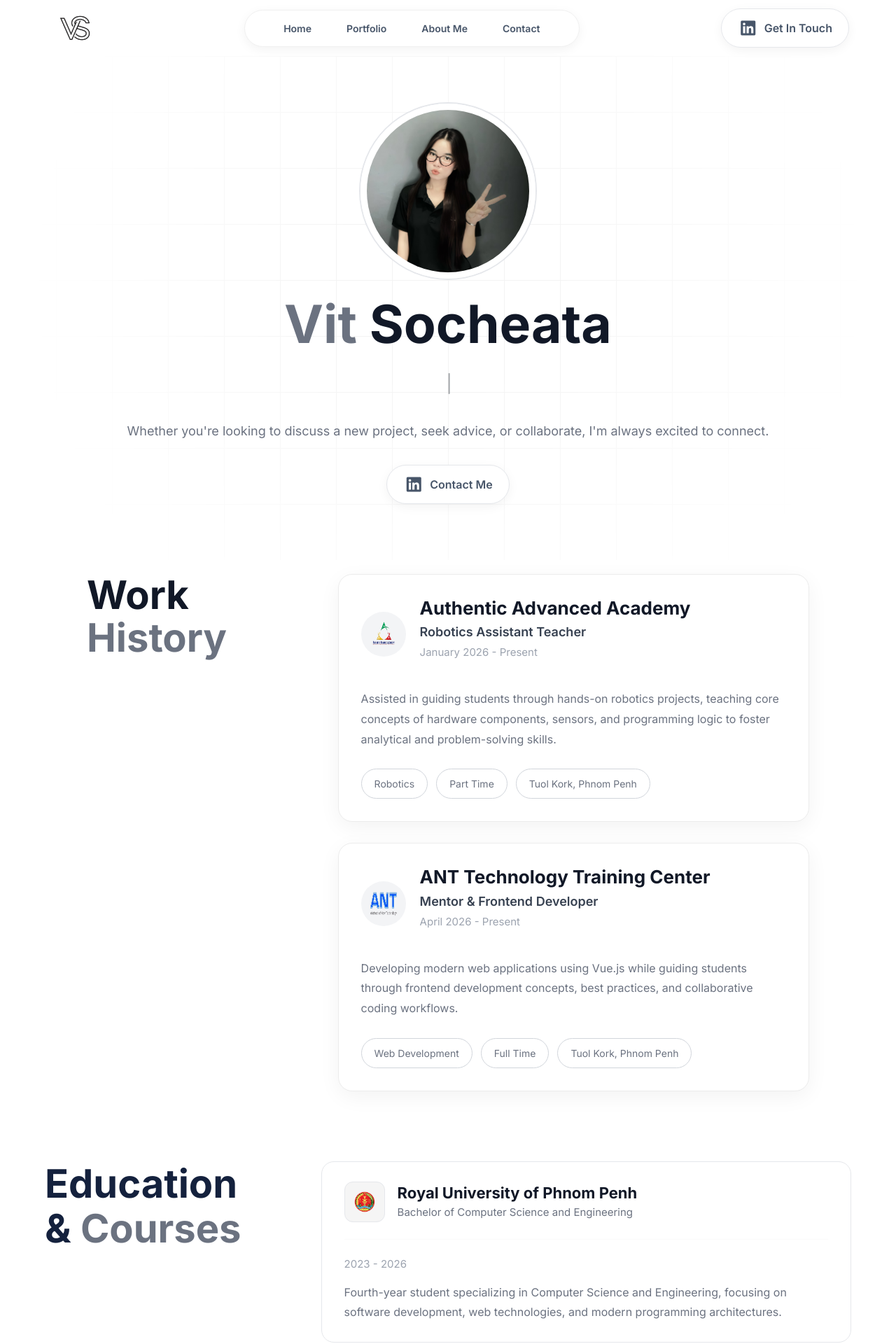
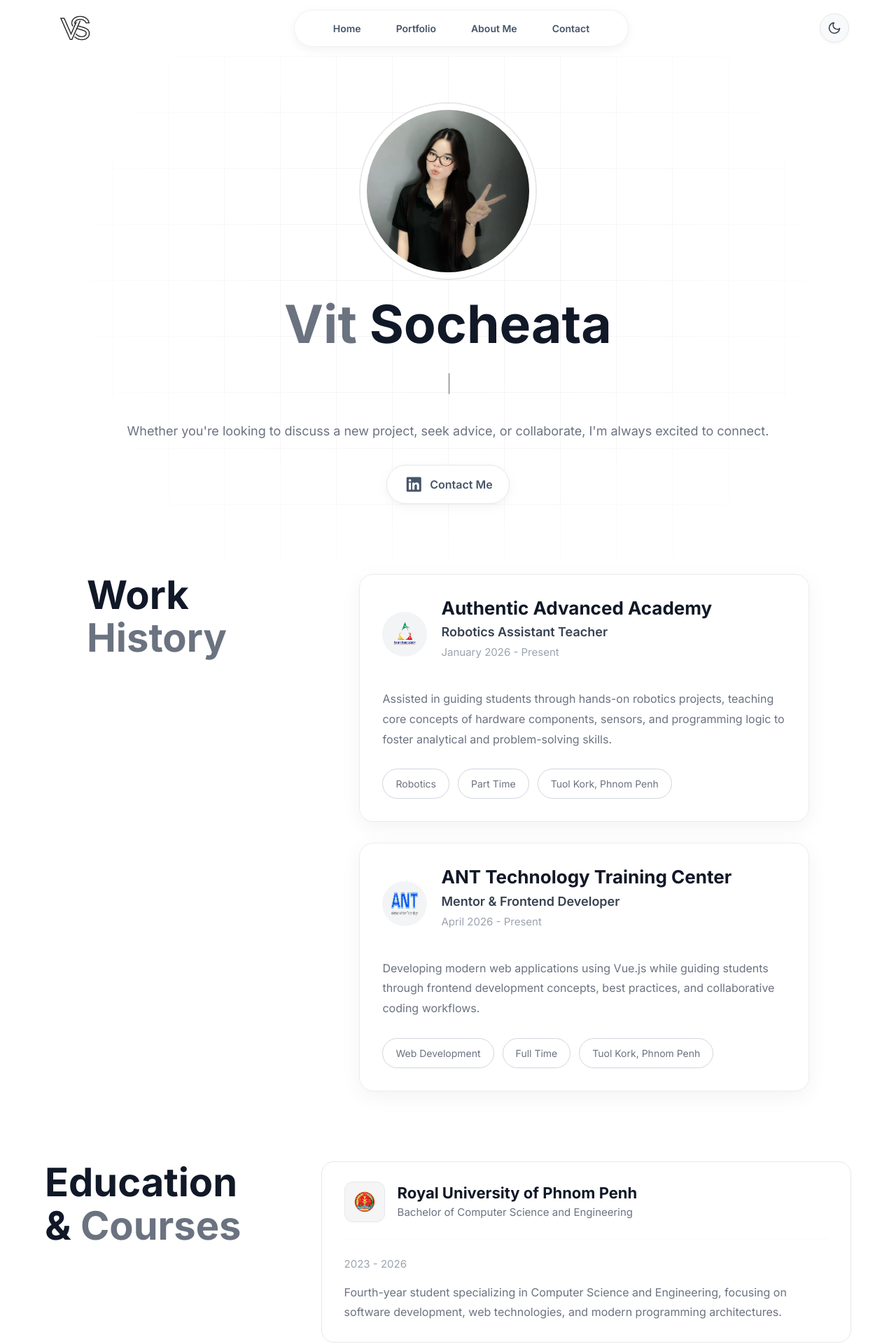
Before and after one commit to VitSocheata/SocheataVit-Portfolio, a Vue app: page / in a window 1280 px wide. Shown: the top 1920 px of the page at 70% size. Built offline with nearby package versions, Linux system fonts and the light colour scheme.

Commit message:
update title to component

```diff
--- a/src/assets/main.css
+++ b/src/assets/main.css
@@ -5,9 +5,3 @@ body {
   margin: 0;
   padding: 0;
 }
-
-
-
-.name-title span {
-  color: #6b7280;
-}
--- a/src/components/common/BaseButton.vue
+++ b/src/components/common/BaseButton.vue
@@ -12,7 +12,7 @@ defineProps({
   },
   link: {
     type: String,
-    default: "#"
+    default: "https://www.linkedin.com/in/socheata-vit"
   },
   icon: {
     type: String,
--- a/src/components/common/BaseTitle.vue
+++ b/src/components/common/BaseTitle.vue
@@ -0,0 +1,30 @@
+<template>
+    <div class="name-title">
+        <h2 v-html="ftext + ' <span>' + ltext + '</span>'"></h2>
+
+    </div>
+</template>
+<script setup>
+defineProps({
+    ftext:{
+        type:String,
+        default:"Work"
+    },
+    ltext:{
+        type:String,
+        default: "History"
+    }
+})
+</script>
+<style scoped>
+
+.name-title h2 {
+  font-size: 56px;
+  font-weight: 700;
+  color: #111827;
+  line-height: 1.1;
+}
+.name-title :deep(span) {
+  color: #6b7280;
+}
+</style>
--- a/src/components/home/Contact.vue
+++ b/src/components/home/Contact.vue
@@ -6,15 +6,13 @@
           Get In <span>Touch</span>
         </h2>
 
-        <p>
+        <p class="mb-4">
           Whether you're looking to discuss a new project, seek advice,
           or collaborate, I'm always excited to connect and explore new
           possibilities.
         </p>
 
-        <a href="mailto:youremail@example.com" class="contact-btn">
-          Get In Touch
-        </a>
+        <BaseButton text="Get In Touch" />
 
         <div class="divider">
           <span></span>
@@ -23,57 +21,43 @@
         </div>
       </div>
 
-      <!-- Contact Card -->
       <div class="contact-card">
         <form @submit.prevent="submitForm">
           <div class="grid">
 
             <div class="form-group">
               <label>Full Name</label>
-              <input
-                type="text"
-                v-model="form.name"
-                placeholder="Jane Smith"
-              />
+              <input type="text" v-model="form.name" placeholder="Jane Smith" />
             </div>
 
             <div class="form-group">
               <label>Email</label>
-              <input
-                type="email"
-                v-model="form.email"
-                placeholder="email@example.com"
-              />
+              <input type="email" v-model="form.email" placeholder="email@example.com" />
             </div>
 
             <div class="form-group">
               <label>Mobile Number</label>
-              <input
-                type="tel"
-                v-model="form.phone"
-                placeholder="+1 555 234 5678"
-              />
+              <input type="tel" v-model="form.phone" placeholder="+855 96 853 9827" />
             </div>
 
             <div class="form-group">
               <label>Subject</label>
-              <input
-                type="text"
-                v-model="form.subject"
-                placeholder="Design discussion"
-              />
+              <select v-model="form.subject" class="form-control" :class="{ 'is-placeholder': !form.subject }">
+                <option value="" disabled selected>Select your inquiry topic</option>
+                <option value="job">Job Offer / Hiring</option>
+                <option value="project">Freelance / Web Project</option>
+                <option value="collaboration">Collaboration</option>
+                <option value="robotics">Robotics Training / Education</option>
+                <option value="other">Other</option>
+              </select>
             </div>
 
             <div class="form-group full">
               <label>Message</label>
-              <textarea
-                rows="6"
-                v-model="form.message"
-                placeholder="Enter here..."
-              ></textarea>
+              <textarea rows="6" v-model="form.message" placeholder="Enter here..."></textarea>
             </div>
 
-            <button class="submit-btn">
+            <button class="submit-btn" :disabled="!isFormComplete" @click="handleSubmit">
               Submit
             </button>
 
@@ -85,7 +69,7 @@
 </template>
 
 <script setup>
-import { reactive } from "vue";
+import { reactive, computed } from "vue";
 
 const form = reactive({
   name: "",
@@ -94,12 +78,19 @@ const form = reactive({
   subject: "",
   message: "",
 });
+const isFormComplete = computed(() => {
+  return (
+    form.name.trim() !== '' &&
+    form.email.trim() !== '' &&
+    form.phone.trim() !== '' &&
+    form.subject !== '' &&
+    form.message.trim() !== ''
+  );
+});
 
 const submitForm = () => {
-  console.log(form);
-
-  alert("Message submitted successfully!");
-
+  if (!isFormComplete.value) return;
+  console.log("Form submitted successfully:", form);
   form.name = "";
   form.email = "";
   form.phone = "";
@@ -127,7 +118,7 @@ const submitForm = () => {
 
 .section-header h2 {
   font-size: 52px;
-  font-weight: 300;
+  font-weight: 700;
   color: #374151;
   margin-bottom: 18px;
 }
@@ -193,12 +184,12 @@ const submitForm = () => {
   border: 1px solid #e5e7eb;
   border-radius: 18px;
   padding: 40px;
-  box-shadow: 0 15px 40px rgba(0,0,0,.05);
+  box-shadow: 0 15px 40px rgba(0, 0, 0, .05);
 }
 
 .grid {
   display: grid;
-  grid-template-columns: repeat(2,1fr);
+  grid-template-columns: repeat(2, 1fr);
   gap: 24px;
 }
 
@@ -215,6 +206,13 @@ label {
   margin-bottom: 8px;
   font-weight: 600;
   color: #374151;
+}
+
+.form-control {
+  color: #111827;
+}
+.form-control.is-placeholder {
+  color: #9ca3af;
 }
 
 input,
@@ -240,7 +238,7 @@ textarea::placeholder {
 input:focus,
 textarea:focus {
   border-color: #111827;
-  box-shadow: 0 0 0 4px rgba(17,24,39,.08);
+  box-shadow: 0 0 0 4px rgba(17, 24, 39, .08);
 }
 
 textarea {
@@ -250,24 +248,29 @@ textarea {
 
 .submit-btn {
   grid-column: span 2;
-
   padding: 16px;
-
   border: none;
   border-radius: 12px;
-
-  background: #111827;
-  color: white;
-
+  background-color: #111827;
+  color: #ffffff;
   font-size: 16px;
   font-weight: 600;
-
   cursor: pointer;
-  transition: .3s;
+  transition: all 0.3s ease;
 }
 
-.submit-btn:hover {
-  background: #000;
+.submit-btn:disabled {
+  background-color: #f3f4f6 !important;
+  color: #9ca3af !important;
+  cursor: not-allowed;
+  box-shadow: none;
+  opacity: 1;
+}
+
+.submit-btn:not(:disabled):hover {
+  background-color: #1f2937;
+  opacity: 0.95;
+  transform: translateY(-1px);
 }
 
 @media (max-width: 768px) {
--- a/src/components/home/EducationSection.vue
+++ b/src/components/home/EducationSection.vue
@@ -1,9 +1,8 @@
 <template>
   <section id="about" class="education-section">
     <div class="container">
-      <div class="name-title">
-        <h2>Education <br />& <span>Courses</span></h2>
-      </div>
+      <BaseTitle ftext="Education <br />&" ltext="Courses"/>
+
       <div class="education-list">
         <div
           class="education-card"
--- a/src/components/home/Portfolio.vue
+++ b/src/components/home/Portfolio.vue
@@ -1,11 +1,9 @@
 <template>
   <section id="portfolio" class="portfolio-section">
     <div class="container">
-
       <div class="section-header">
-        <h2 class="name-title">My <span>Portfolio</span></h2>
+        <BaseTitle ftext="My" ltext="Portfolio"/>
       </div>
-
       <div class="portfolio-grid">
         <div
           class="portfolio-card"
--- a/src/components/home/SkillSet.vue
+++ b/src/components/home/SkillSet.vue
@@ -1,9 +1,7 @@
 <template>
   <section class="skill-section">
     <div class="container">
-      <div class="name-title">
-        <h2>Skill <span>Set</span></h2>
-      </div>
+      <BaseTitle ftext="Skill" ltext="Set"/>
       <div class="skill-content">
         <div class="skill-group">
           <h3>Backend</h3>
--- a/src/components/home/WorkHistory.vue
+++ b/src/components/home/WorkHistory.vue
@@ -1,9 +1,7 @@
 <template>
   <section class="work-history">
     <div class="container">
-      <div class="name-title">
-        <h2>Work <span>History</span></h2>
-      </div>
+      <BaseTitle ftext="Work" ltext="History"/>
 
       <div class="right">
         <div
@@ -85,16 +83,7 @@ const jobs = [
   gap: 70px;
 }
 
-.name-title {
-  width: 30%;
-}
 
-.name-title h2 {
-  font-size: 56px;
-  font-weight: 700;
-  color: #111827;
-  line-height: 1.1;
-}
 
 .right {
   width: 70%;
--- a/src/components/layout/Navbar.vue
+++ b/src/components/layout/Navbar.vue
@@ -16,22 +16,55 @@
         <router-link to="/#contact">Contact</router-link>
       </div>
 
-      <div class="btn-contact">
-        <base-button text="Get In Touch" />
+      <div class="theme-switch-wrapper">
+        <button class="theme-toggle-btn" @click="toggleTheme"
+          :title="isDarkMode ? 'Switch to Light Mode' : 'Switch to Dark Mode'">
+          <svg v-if="isDarkMode" class="theme-icon" xmlns="http://www.w3.org/2000/svg" fill="none" viewBox="0 0 24 24"
+            stroke="currentColor" stroke-width="2">
+            <circle cx="12" cy="12" r="5" />
+            <path stroke-linecap="round" stroke-linejoin="round"
+              d="M12 1v2m0 18v2M4.22 4.22l1.42 1.42m12.72 12.72l1.42 1.42M1 12h2m18 0h2M4.22 19.78l1.42-1.42M18.36 5.64l1.42-1.42" />
+          </svg>
+          <svg v-else class="theme-icon" xmlns="http://www.w3.org/2000/svg" fill="none" viewBox="0 0 24 24"
+            stroke="currentColor" stroke-width="2">
+            <path stroke-linecap="round" stroke-linejoin="round" d="M21 12.79A9 9 0 1111.21 3 7 7 0 0021 12.79z" />
+          </svg>
+        </button>
       </div>
     </div>
   </nav>
 </template>
 
 <script setup>
-import { ref } from 'vue';
+import { ref, onMounted } from 'vue';
 import logo from '@/assets/images/download.png';
 
 const isMenuOpen = ref(false);
+const isDarkMode = ref(false);
+
 const toggleMenu = () => {
   isMenuOpen.value = !isMenuOpen.value;
   console.log("តម្លៃបច្ចុប្បន្នគឺ:", isMenuOpen.value);
 };
+
+const toggleTheme = () => {
+  isDarkMode.value = !isDarkMode.value;
+  if (isDarkMode.value) {
+    document.documentElement.classList.add('dark-theme');
+    localStorage.setItem('theme', 'dark');
+  } else {
+    document.documentElement.classList.remove('dark-theme');
+    localStorage.setItem('theme', 'light');
+  }
+};
+
+onMounted(() => {
+  const savedTheme = localStorage.getItem('theme');
+  if (savedTheme === 'dark') {
+    isDarkMode.value = true;
+    document.documentElement.classList.add('dark-theme');
+  }
+});
 </script>
 
 <style scoped>
@@ -99,6 +132,50 @@ html {
   font-size: 14px;
 }
 
+.theme-switch-wrapper {
+  display: flex;
+  align-items: center;
+}
+
+.theme-toggle-btn {
+  background: #f8f9fa;
+  border: 1px solid #e5e7eb;
+  width: 42px;
+  height: 42px;
+  border-radius: 50%;
+  display: flex;
+  justify-content: center;
+  align-items: center;
+  cursor: pointer;
+  transition: all 0.25s ease;
+  box-shadow: 0 2px 4px rgba(0, 0, 0, 0.03);
+}
+
+.theme-toggle-btn:hover {
+  background: #f3f4f6;
+  border-color: #d1d5db;
+  transform: scale(1.05);
+}
+
+.theme-icon {
+  width: 20px;
+  height: 20px;
+  color: #374151;
+  transition: transform 0.3s ease;
+}
+
+.theme-toggle-btn:hover .theme-icon {
+  transform: rotate(15deg);
+}
+
+:global(html.dark-theme) .theme-toggle-btn {
+  background: #1f2937;
+  border-color: #374151;
+}
+
+:global(html.dark-theme) .theme-icon {
+  color: #f9fafb;
+}
 
 @media (max-width: 768px) {
   .nav-container {
@@ -119,7 +196,7 @@ html {
     border-radius: 2px;
   }
 
-  .btn-contact {
+  .theme-switch-wrapper {
     display: none;
   }
 
--- a/src/main.js
+++ b/src/main.js
@@ -8,9 +8,11 @@ import './assets/main.css'
 import '@fortawesome/fontawesome-free/css/all.min.css'
 
 import BaseButton from './components/common/BaseButton.vue';
+import BaseTitle from './components/common/BaseTitle.vue';
 
 const app = createApp(App);
 app.component('BaseButton',BaseButton)
+app.component('BaseTitle',BaseTitle)
 
 app.use(router);
 app.mount('#app');
```
Also changed, not shown: src/components/layout/FooTer.vue (+1 -6 lines).
